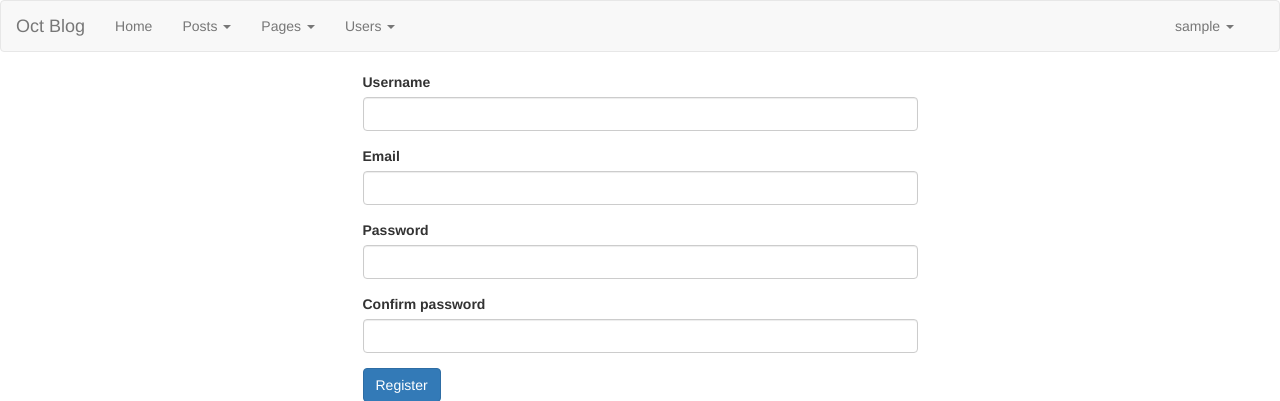
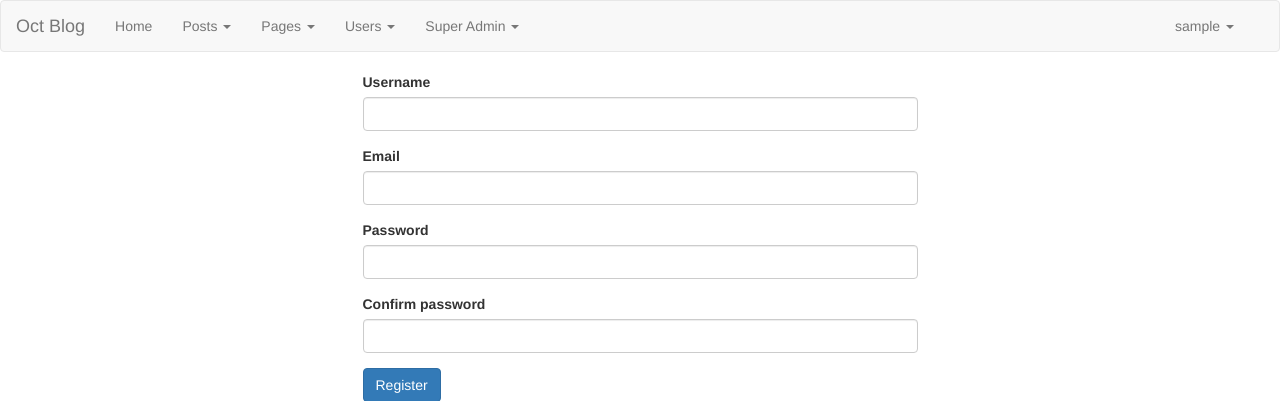
Before and after one commit to flyhigher139/OctBlog, a Flask app: page /accounts/add-user/ in a window 1280 px wide. Shown: the top 401 px of the page. Run offline with Flask 2, Linux system fonts and the light colour scheme; the visitor is signed in with stand-in values (Sample User, id 1); some libraries are stand-ins or nearby versions.

Commit message:
super admin

```diff
--- a/app/templates/admin_base.html
+++ b/app/templates/admin_base.html
@@ -87,6 +87,13 @@
                 <li><a href="#">Category</a></li> -->
               </ul>
             </li>
+            <li class="dropdown">
+              <a href="#" class="dropdown-toggle" data-toggle="dropdown" role="button" aria-expanded="false">Super Admin <span class="caret"></span></a>
+              <ul class="dropdown-menu" role="menu">
+                <li><a href="#">Posts & Pages</a></li>
+                <li><a href="#">Users</a></li>
+              </ul>
+            </li>
           </ul>
 
 
```
